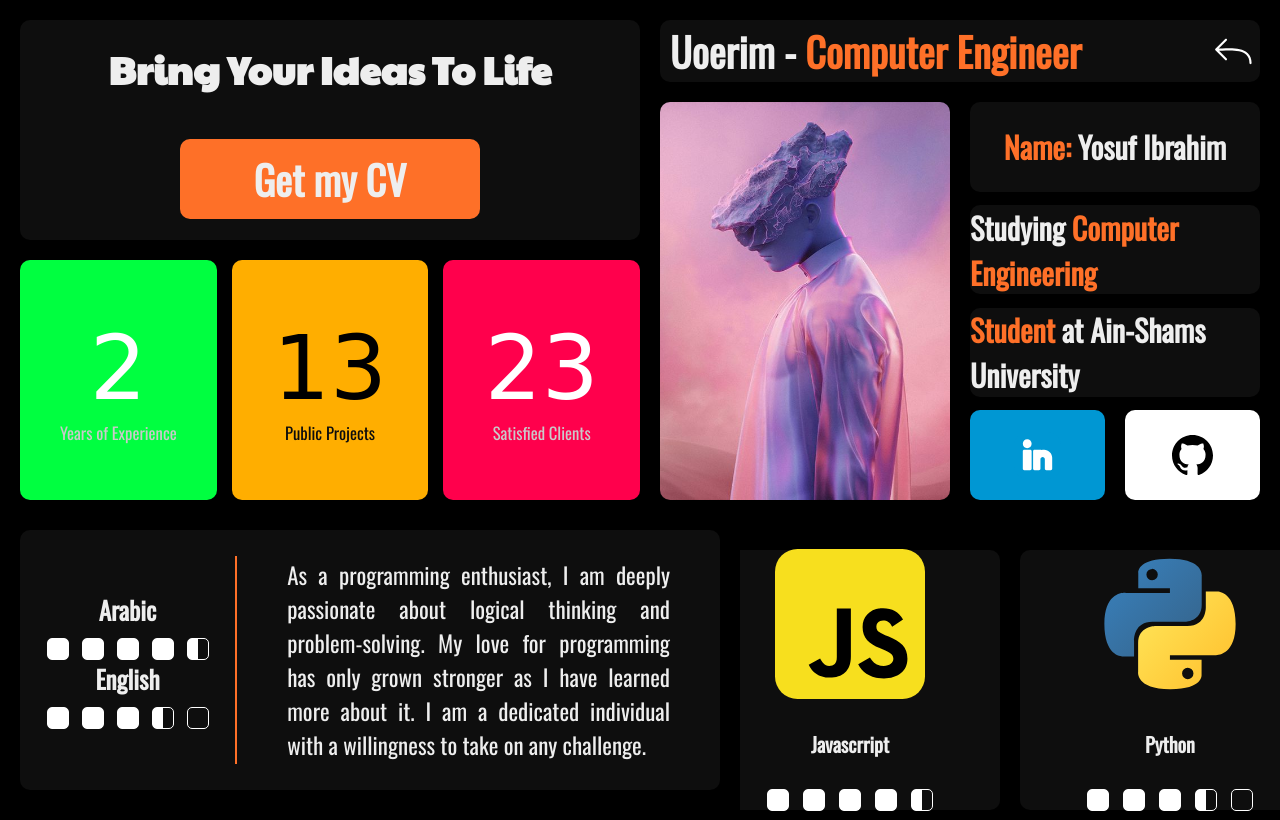
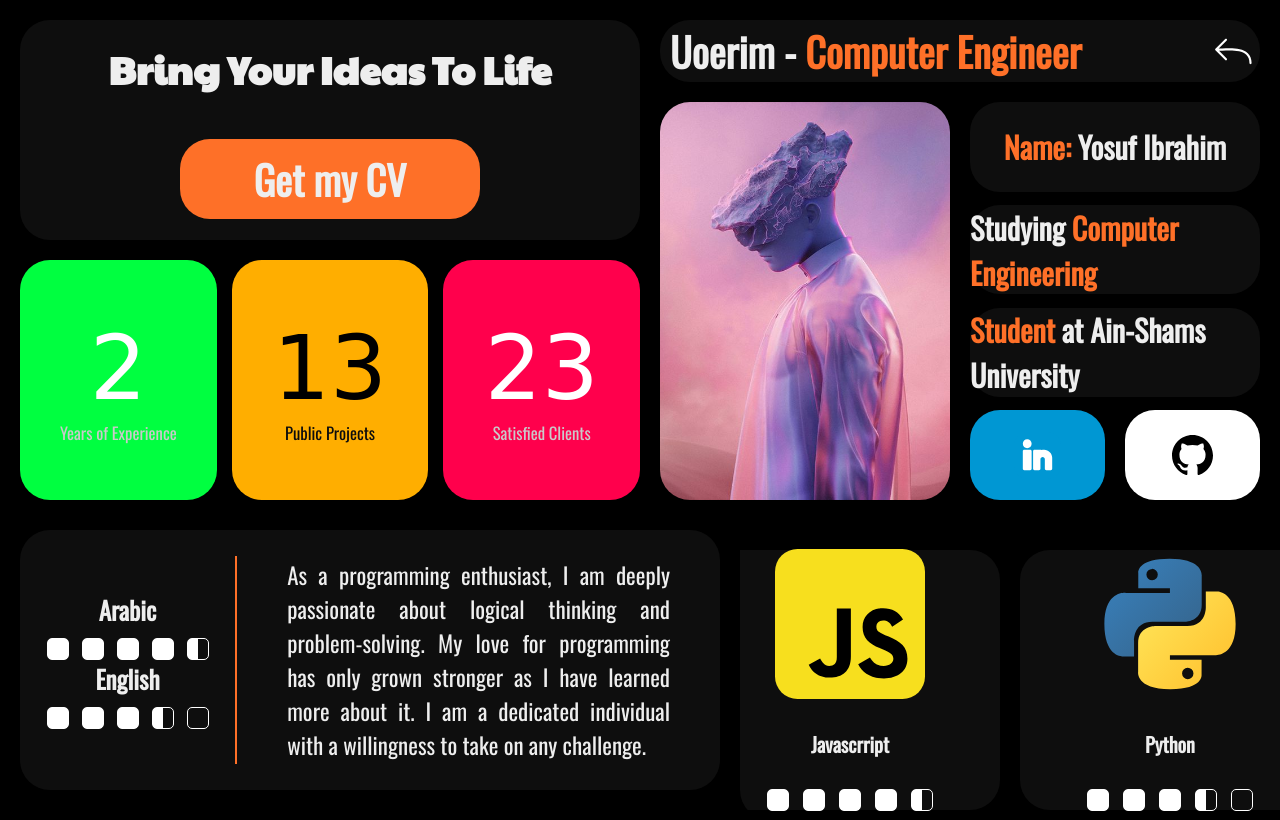
Before and after one commit to Uoerim/portfolio, a plain HTML site: page docs/index.html in a window 1280 px wide. Shown: the top 820 px of the page. Drawn offline with nearby package versions, Linux system fonts and the light colour scheme; a web font is replaced by a local one.

Commit message:
added universal border radius

```diff
--- a/docs/scss/_default.scss
+++ b/docs/scss/_default.scss
@@ -16,6 +16,7 @@
   --color-one-dimmed: #dc5613;
   --color-two: #000000;
   --color-two-dimmed: rgb(14, 14, 14);
+  --universal-border-radius: 30px
 
 }
 
--- a/docs/scss/resume/_view.scss
+++ b/docs/scss/resume/_view.scss
@@ -30,7 +30,7 @@
             margin: 10px;
 
             .short-text-area {
-                border-radius: 10px;
+                border-radius: var(--universal-border-radius);
                 background-color: var(--color-two-dimmed);
                 width: 100%;
                 height: calc(50% - 20px);
@@ -47,7 +47,7 @@
                 .getcv-btn {
                     height: 80px;
                     width: 300px;
-                    border-radius: 10px;
+                    border-radius: var(--universal-border-radius);
                     display: flex;
                     justify-content: center;
                     align-items: center;
@@ -67,7 +67,7 @@
             }
 
             .numbers-section {
-                border-radius: 30px;
+                border-radius: var(--universal-border-radius);
                 width: 100%;
                 height: 50%;
                 display: flex;
@@ -78,7 +78,7 @@
                 >div {
                     height: 100%;
                     width: calc((100%/3) - 10px);
-                    border-radius: 10px;
+                    border-radius: var(--universal-border-radius);
                 }
 
                 .exp-section {
@@ -156,7 +156,7 @@
                 width: 100%;
                 height: calc(15% - 10px);
                 background-color: var(--color-two-dimmed);
-                border-radius: 10px;
+                border-radius: var(--universal-border-radius);
                 z-index: 9;
                 display: flex;
                 justify-content: space-between;
@@ -185,14 +185,14 @@
             .data-section {
                 width: 100%;
                 height: calc(85% - 10px);
-                border-radius: 10px;
+                border-radius: var(--universal-border-radius);
                 display: flex;
                 flex-direction: row;
                 justify-content: space-between;
                 align-items: center;
 
                 .picture-section {
-                    border-radius: 10px;
+                    border-radius: var(--universal-border-radius);
                     height: 100%;
                     width: calc(50% - 10px);
                     background: url(../assets/profile-pic.jpg);
@@ -203,7 +203,7 @@
                 }
 
                 .info-section {
-                    border-radius: 10px;
+                    border-radius: var(--universal-border-radius);
                     height: 100%;
                     width: calc(50% - 10px);
                     display: flex;
@@ -216,7 +216,7 @@
                         height: calc(100%/4 - 10px);
                         background-color: var(--color-two-dimmed);
                         ;
-                        border-radius: 10px;
+                        border-radius: var(--universal-border-radius);
                     }
 
                     .name-section {
@@ -324,7 +324,7 @@
             background-color: var(--color-two-dimmed);
             margin: 10px;
             margin-right: 0px;
-            border-radius: 10px;
+            border-radius: var(--universal-border-radius);
             display: flex;
             justify-content: start;
             align-items: center;
@@ -544,7 +544,7 @@
                 height: 100%;
                 min-width: 300px;
                 background-color: var(--color-two-dimmed);
-                border-radius: 10px;
+                border-radius: var(--universal-border-radius);
                 margin: 0px 10px;
                 display: flex;
                 flex-direction: column;
@@ -744,7 +744,7 @@
     height: 100%;
     margin-left: 20px;
     margin-top: 20px;
-    border-radius: 20px;
+    border-radius: var(--universal-border-radius);
     display: flex;
     flex-direction: row;
 }
@@ -761,6 +761,7 @@
 .skill-overview {
     margin-left: 20px;
     margin-top: 20px;
+    border-radius: var(--universal-border-radius);
     height: 100%;
     overflow: hidden;
 }
```
Also changed, not shown: docs/css/index.css, 1 other file.
